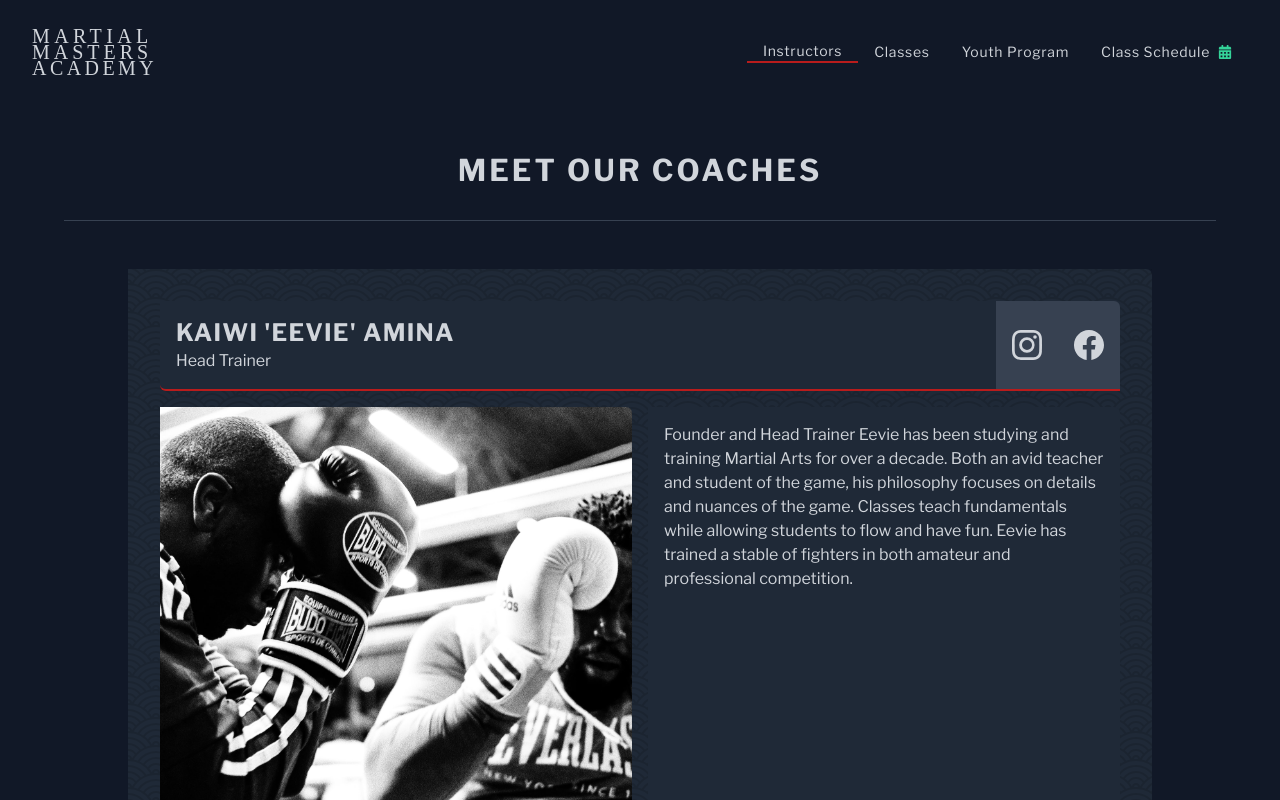
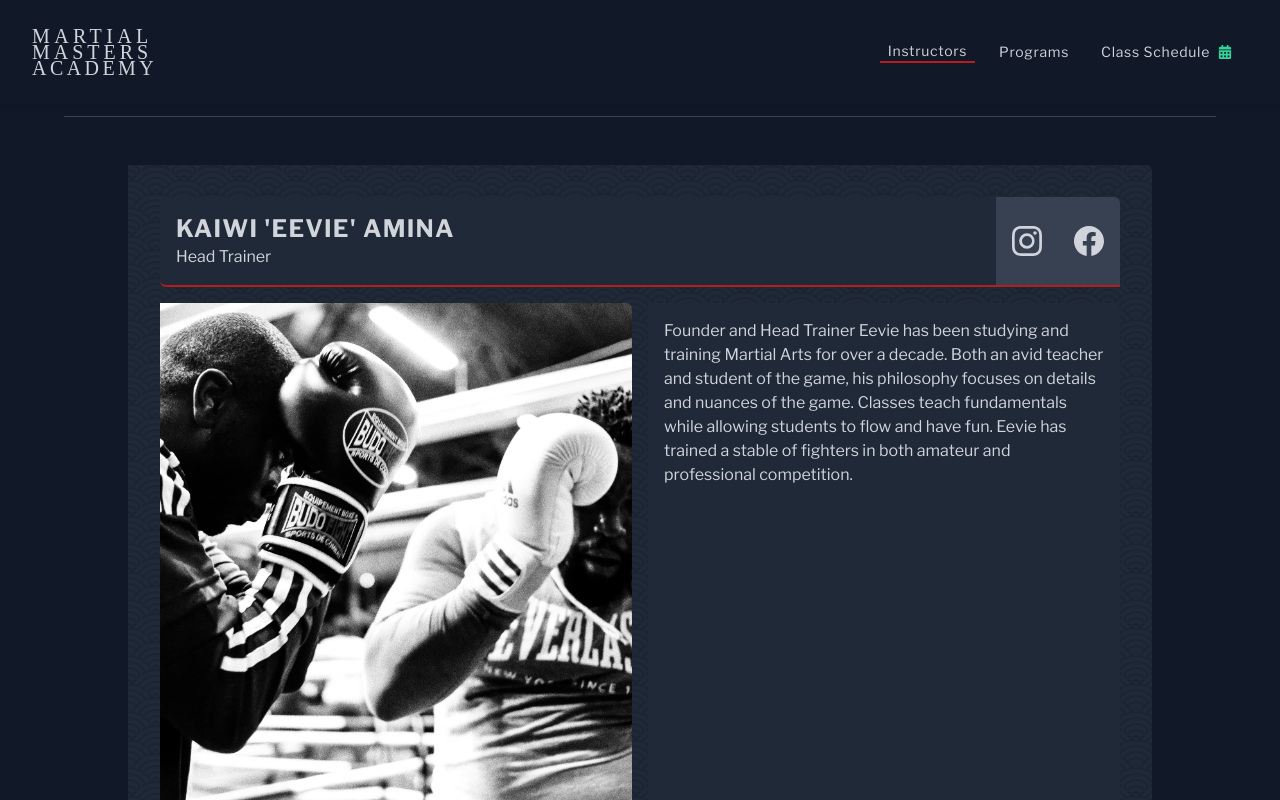
Before and after one commit to allanlalangan/martial-masters-academy, a Next.js app: page /instructors in a window 1280 px wide. Shown: the top 800 px of the page. Built offline with nearby package versions, Linux system fonts and the light colour scheme; a web font is replaced by a local one.

Commit message:
feat(nav): add navOpen state
add transition to nav

```diff
--- a/components/Header/Header.jsx
+++ b/components/Header/Header.jsx
@@ -1,17 +1,22 @@
 import Link from 'next/link';
 import { useRouter } from 'next/router';
+import { useState } from 'react';
 import { FaCalendarAlt } from 'react-icons/fa';
 
 import { GiStarShuriken } from 'react-icons/gi';
 import { MdMenu } from 'react-icons/md';
 
 const Header = () => {
+  const [navOpen, setNavOpen] = useState(false);
+  const toggleNav = () => setNavOpen(!navOpen);
   const router = useRouter();
-  console.log(router.pathname);
   return (
-    <header className='relative flex h-header items-center justify-between px-8 2xl:mx-36'>
+    <header className='fixed top-0 z-30 flex h-header w-full items-center justify-between bg-gray-900 px-8 shadow-md 2xl:mx-36'>
       <Link href='/' passHref={true}>
-        <div className='flex cursor-pointer items-center justify-center transition hover:brightness-110 '>
+        <div
+          onClick={() => setNavOpen(false)}
+          className='flex cursor-pointer items-center justify-center transition hover:brightness-110 '
+        >
           <h1 className='flex flex-col font-[Mirza] uppercase'>
             <span className='text-xl leading-4 tracking-[.275rem]'>
               Martial
@@ -23,11 +28,16 @@ const Header = () => {
           </h1>
         </div>
       </Link>
-      <nav className='fixed top-0 left-[-50%] z-20 h-screen overflow-hidden bg-gray-800 bg-opacity-90 md:static md:h-fit md:bg-transparent'>
-        <ul className='flex h-full flex-col items-center justify-evenly text-sm md:flex-row'>
+      <nav
+        className={`fixed top-0 mt-[13vh] w-full ${
+          navOpen ? 'left-0 opacity-100' : 'left-[-100%] opacity-0'
+        } transition-nav z-10 h-full overflow-hidden bg-gray-800 md:static md:mt-0 md:h-fit md:w-fit md:bg-transparent md:opacity-100`}
+      >
+        <ul className='flex h-full flex-col items-center justify-start text-sm md:flex-row'>
           <Link href='/instructors' passHref={true}>
             <li
-              className={`cursor-pointer px-4 tracking-wider transition hover:brightness-110 ${
+              onClick={() => setNavOpen(false)}
+              className={`mx-2 my-4 cursor-pointer px-2 tracking-wider transition hover:brightness-110 ${
                 router.pathname === '/instructors' && 'current-page'
               }`}
             >
@@ -35,26 +45,25 @@ const Header = () => {
             </li>
           </Link>
           <li
+            onClick={() => setNavOpen(false)}
             className={
-              'cursor-pointer px-4 tracking-wider transition hover:brightness-110'
+              'mx-2 my-4 cursor-pointer px-2 tracking-wider transition hover:brightness-110'
             }
           >
-            Classes
+            Programs
           </li>
           <li
-            className={
-              'cursor-pointer px-4 tracking-wider transition hover:brightness-110'
-            }
+            onClick={() => setNavOpen(false)}
+            className='mx-2 my-4 flex cursor-pointer items-center px-2 tracking-wider transition hover:brightness-110'
           >
-            Youth Program
-          </li>
-          <li className='flex cursor-pointer items-center px-4 tracking-wider transition hover:brightness-110'>
             <span>Class Schedule</span>
             <FaCalendarAlt className='text-xltext-emerald-400 ml-2 text-emerald-400' />
           </li>
         </ul>
       </nav>
-      <MdMenu className='text-2xl md:hidden' />
+      <button className='md:hidden' onClick={toggleNav}>
+        <MdMenu className='text-2xl md:hidden' />
+      </button>
     </header>
   );
 };
```
